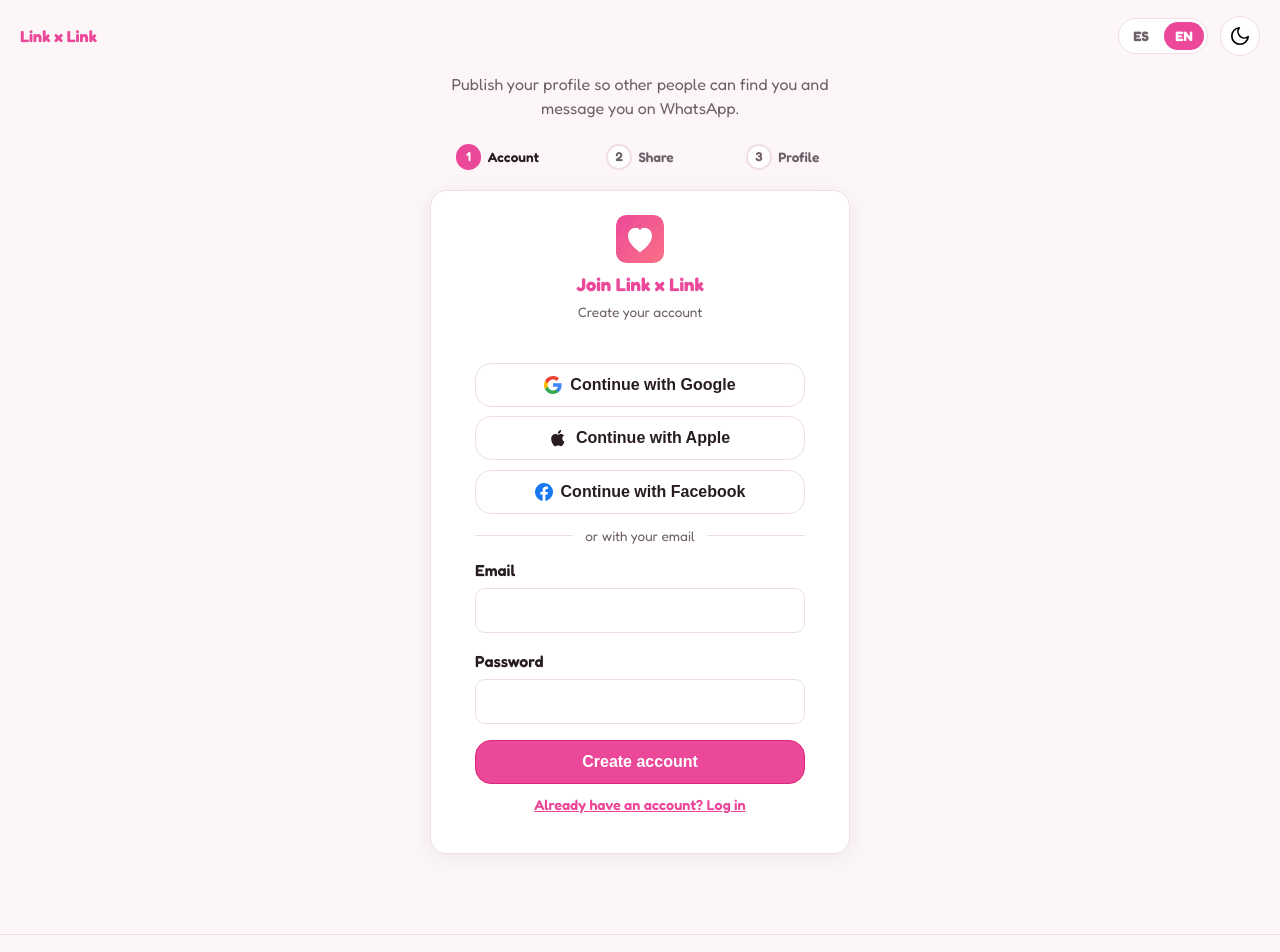
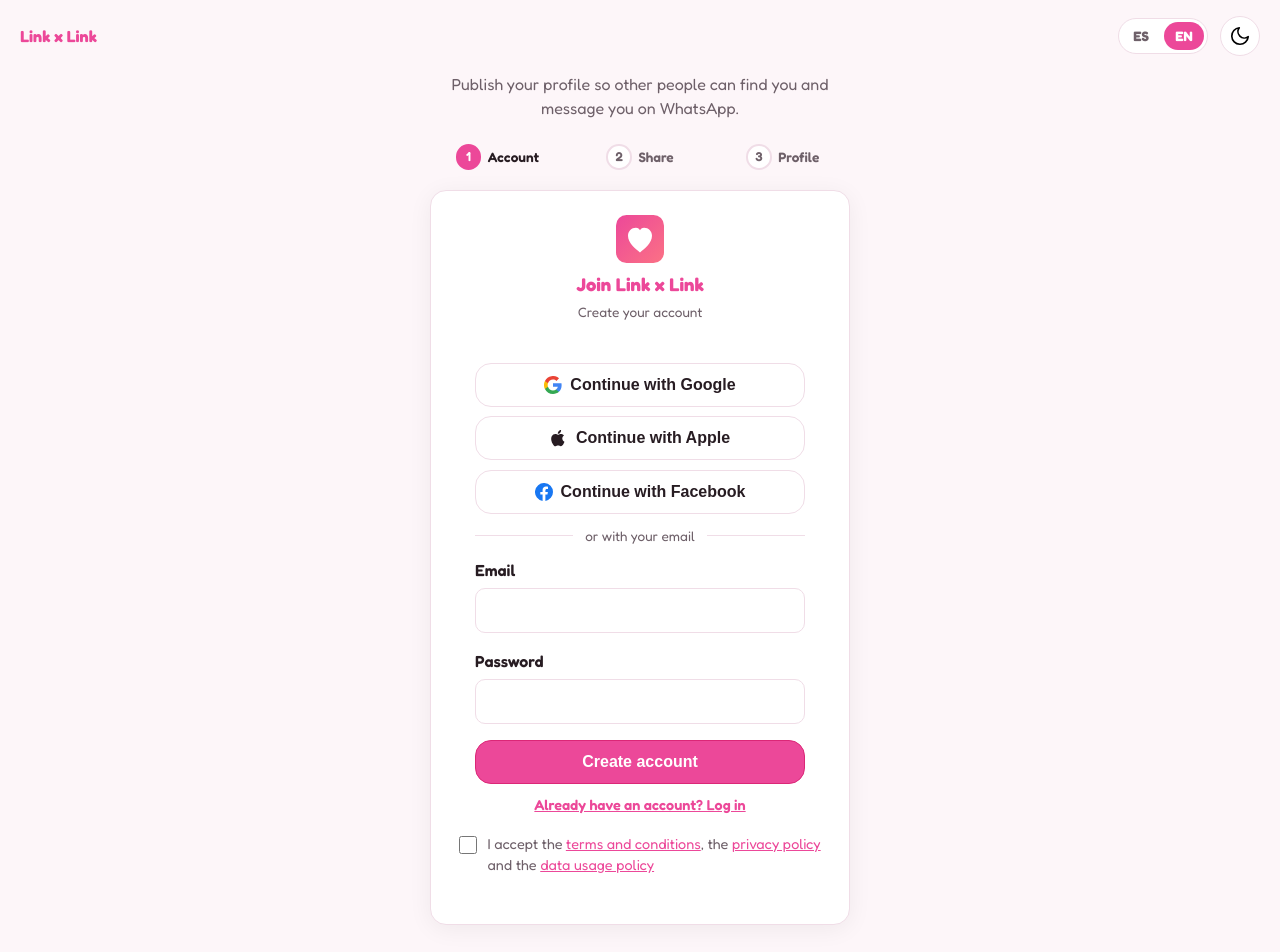
Before and after one commit to albertolicea00/linkXlink, a React (Vite) app: page /en/register in a window 1280 px wide. Shown: the top 952 px of the page. Built offline with nearby package versions, Linux system fonts and the light colour scheme; no server answers.

Commit message:
feat(register): add terms checkbox to account creation step

```diff
--- a/src/pages/Register.tsx
+++ b/src/pages/Register.tsx
@@ -266,6 +266,25 @@ export function Register({ lang }: Props) {
                   <span className="register__card-subtitle">{t('register.stepAccountTitle')}</span>
                 </div>
                 <AuthPanel />
+                {!alreadyAccepted && (
+                  <label className="terms-check" style={{ padding: '0 0 0.5rem' }}>
+                    <input
+                      type="checkbox"
+                      checked={checked}
+                      onChange={(e) => setChecked(e.target.checked)}
+                    />
+                    <span>
+                      <Trans
+                        i18nKey="landing.acceptTerms"
+                        components={{
+                          eula: <Link to="/eula" />,
+                          privacy: <Link to="/privacy" />,
+                          data: <Link to="/data" />,
+                        }}
+                      />
+                    </span>
+                  </label>
+                )}
               </div>
             )}
 
```
